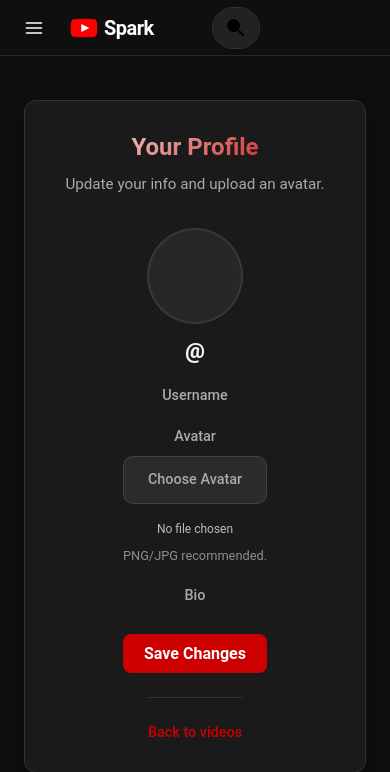
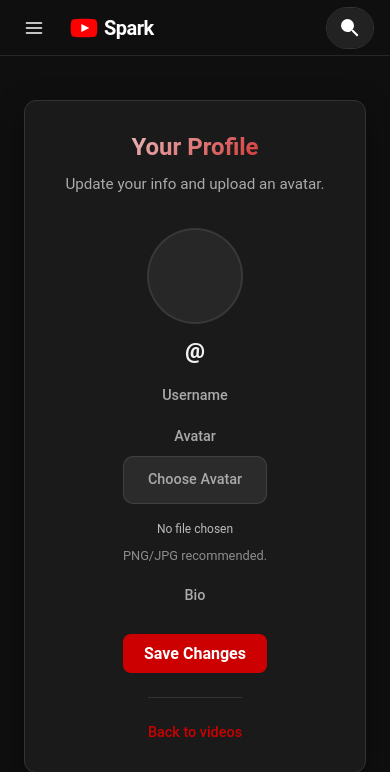
Before and after one commit to Mahanje/spark, a Django app: template accounts/templates/accounts/profile.html in a window 390 px wide. Shown: the top 772 px of the page. Run offline with Django 3.2, Linux system fonts and the light colour scheme; the template is opened without the code that fills it, so the values that code supplies are empty.

Commit message:
style search

```diff
--- a/static/css/navbar.css
+++ b/static/css/navbar.css
@@ -264,3 +264,39 @@
     }
 
 }
+
+
+.search-btn {
+    color: #fff !important;
+}
+
+.search-btn svg {
+    color: #fff !important;
+    fill: #fff !important;
+}
+
+@media (max-width: 768px) {
+
+    .nav-right,
+    .desktop-auth,
+    .user-name {
+        display: none !important;
+    }
+
+}
+
+
+@media (max-width: 768px) {
+
+    .nav-center {
+        flex: 1;
+        display: flex;
+        justify-content: flex-end; /* میره سمت راست */
+        padding-right: 0;
+    }
+
+    .search-form {
+        width: auto;
+    }
+
+}
--- a/templates/base.html
+++ b/templates/base.html
@@ -85,8 +85,7 @@
                         name="q"
                         placeholder="Search"
                         class="mobile-search-input"
-                        id="mobileSearchInput"
-                >
+                        id="mobileSearchInput">
             </form>
 
         </div>
```
